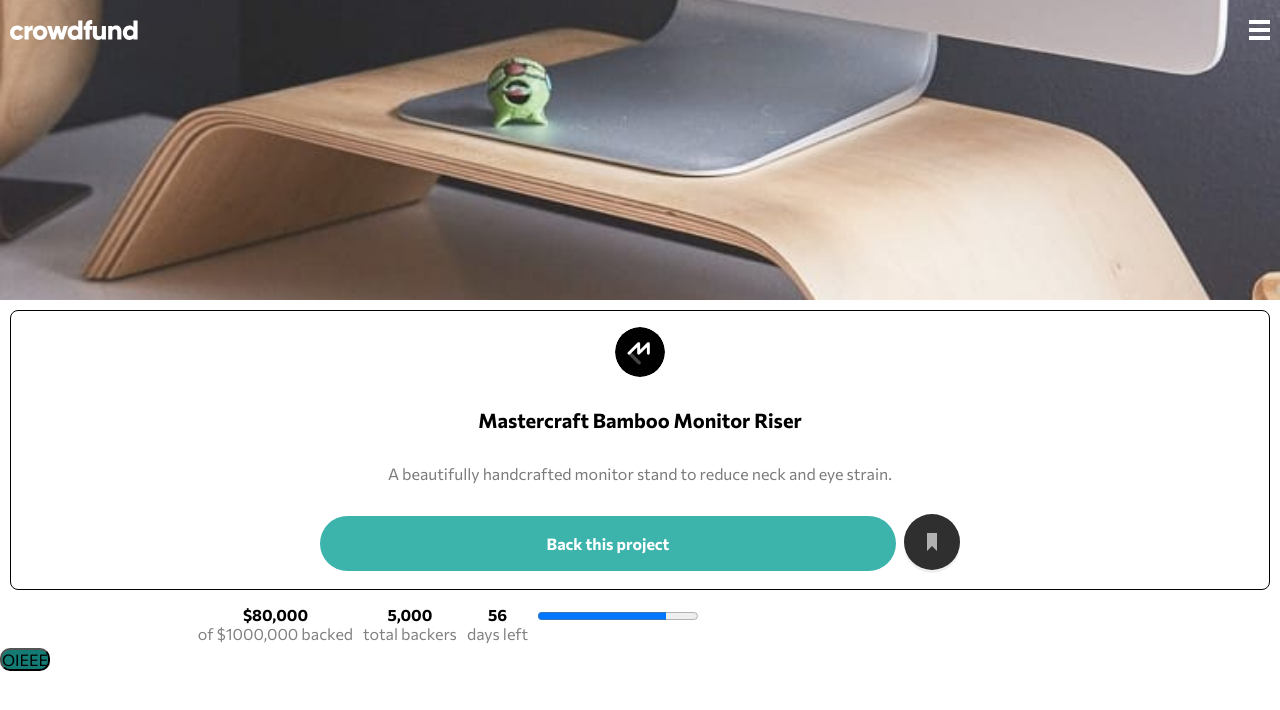
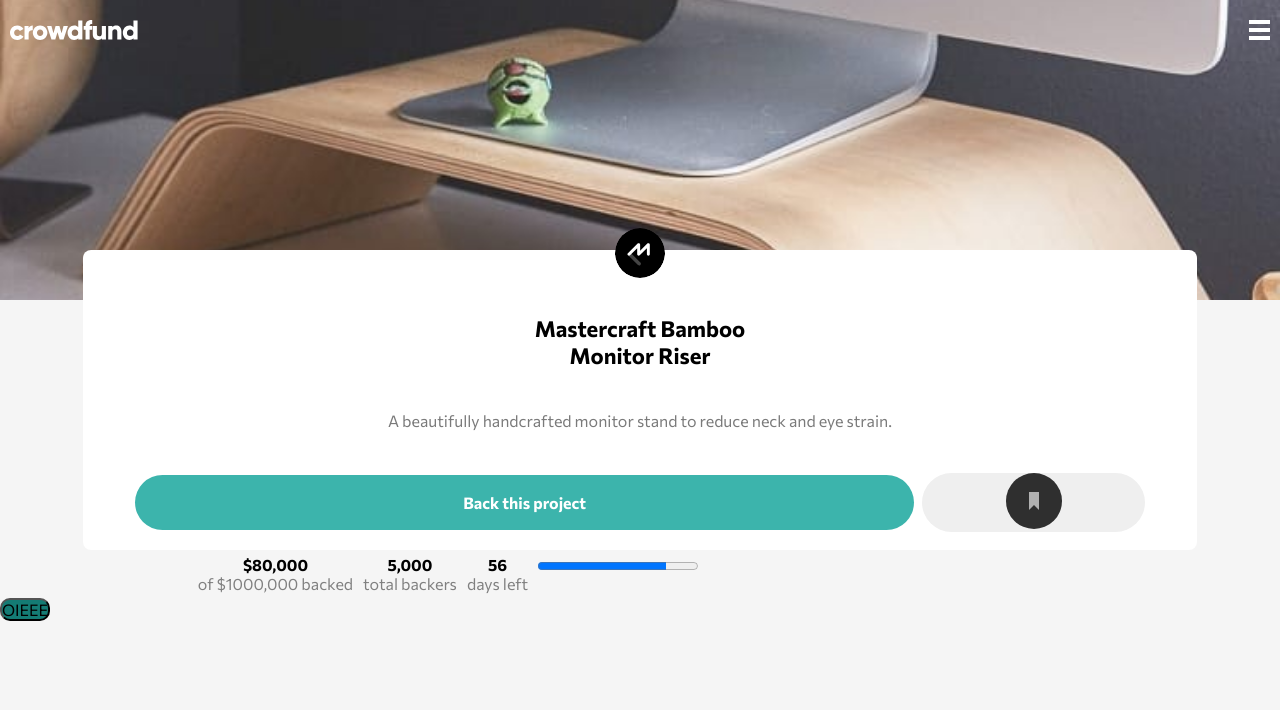
Before and after one commit to Netosilv4/CrowdFunding-fm, a React (Create React App) app: page / in a window 1280 px wide. Shown: the top 710 px of the page. Built offline with nearby package versions, Linux system fonts and the light colour scheme.

Commit message:
Realiza refatoraçao do Product

```diff
--- a/src/components/product/Product.jsx
+++ b/src/components/product/Product.jsx
@@ -6,7 +6,11 @@ import {
 const Product = () => (
   <Section>
     <Logo src="dale/images/logo-mastercraft.svg" alt="logo mastercraft" />
-    <H2>Mastercraft Bamboo Monitor Riser</H2>
+    <H2>
+      Mastercraft Bamboo
+      <br />
+      Monitor Riser
+    </H2>
     <P>A beautifully handcrafted monitor stand to reduce neck and eye strain.</P>
     <Div>
       <ButtonBack type="button">Back this project</ButtonBack>
--- a/src/components/product/styles.js
+++ b/src/components/product/styles.js
@@ -3,34 +3,41 @@ import styled from 'styled-components';
 export const Section = styled.section`
   display: flex;
   flex-direction: column;
-  margin: 10px;
+  margin: auto;
   justify-content: space-around;
   align-items: center;
   text-align: center;
   background-color: white;
-  border: 1px solid black;
   border-radius: 8px;
-  height: 35vh;
+  height: 300px;
+  width: 87%;
+  transform: translateY(-50px);
+  margin-bottom: -50px;
 `;
 
 export const Logo = styled.img`
   border-radius: 100px;
   width: 50px;
+  transform: translateY(-40px);
+  margin-bottom: -40px;
+
 `;
 
 export const H2 = styled.h2`
 width: 70%;
-font-size: 20px;
+font-size: 22px;
 font-weight: 700;
 `;
 
 export const P = styled.p`
   color: hsl(0, 0%, 48%);
+  width: 95%;
+  line-height: 30px;
 `;
 
 export const ButtonBack = styled.button`
-  width: 45vw;
-  padding: 18px;
+  width: 70%;
+  padding: 18px 10px;
   border-radius: 50px;
   border: 0;
   background-color: hsl(176, 50%, 47%);
@@ -40,12 +47,14 @@ export const ButtonBack = styled.button`
 `;
 
 export const Div = styled.div`
+  width: 100%;
   display: flex;
   align-items: center;
   justify-content: center;
 `;
 
 export const Button = styled.button`
+  width: 20%;
   border: 0;
   border-radius: 100px;
 `;
--- a/src/globalStyles.css
+++ b/src/globalStyles.css
@@ -8,3 +8,7 @@
   font-size: 16px;
   font-family: 'Commissioner', sans-serif;
 }
+
+body {
+  background-color: whitesmoke;
+}
```
